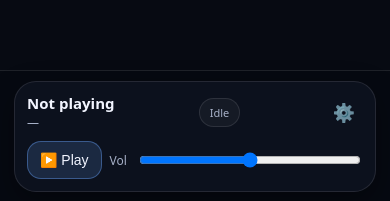
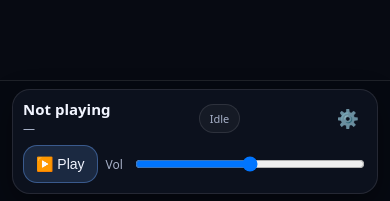
Before and after one commit to delgaudm/radio-mobile-web-launcher, a plain HTML site: page index.html in a window 390 px wide. Shown: the part 640-841 px from the top of the page. Drawn offline with Linux system fonts and the light colour scheme; no server answers.

Commit message:
Fix mobile viewport issue and optimize player spacing
CRITICAL FIX: Player was cut off at bottom on mobile devices.

ROOT CAUSE: Using height: 100vh doesn't account for mobile browser
address bars, causing content to extend beyond visible area.

SOLUTION:
1. Change body from height: 100vh to height: 100%
2. Add position: fixed; inset: 0; overflow: hidden to body
3. This makes body fill actual viewport, not theoretical 100vh

OPTIMIZATION: Reduce player padding/spacing for more compact UI:
- Player padding: 10px → 8px (top), 14px → 12px (sides)
- Player-card padding: 12px → 10px
- Player-card border-radius: 22px → 18px
- .now margin-bottom: 10px → 8px, gap: 10px → 8px

Result: Player always fully visible, more compact UI, more space
for station list.

Co-Authored-By: Claude Sonnet 4.5 <noreply@anthropic.com>

```diff
--- a/index.html
+++ b/index.html
@@ -56,8 +56,11 @@ Notes:
       color:var(--text);
       display: flex;
       flex-direction: column;
-      height: 100vh;
+      height: 100%;
       padding: 0;
+      position: fixed;
+      inset: 0;
+      overflow: hidden;
     }
 
     header{
@@ -147,7 +150,7 @@ Notes:
 
     .player{
       flex-shrink: 0;
-      padding: 10px 14px calc(env(safe-area-inset-bottom) + 12px) 14px;
+      padding: 8px 12px calc(env(safe-area-inset-bottom) + 10px) 12px;
       background: rgba(7,10,18,.98);
       border-top: 1px solid var(--border);
     }
@@ -157,12 +160,12 @@ Notes:
       margin: 0 auto;
       background: rgba(15,20,34,.78);
       border:1px solid var(--border);
-      border-radius: 22px;
+      border-radius: 18px;
       box-shadow: var(--shadow);
-      padding: 12px;
+      padding: 10px;
     }
 
-    .now{display:flex; align-items:center; justify-content:space-between; gap:10px; margin-bottom: 10px;}
+    .now{display:flex; align-items:center; justify-content:space-between; gap:8px; margin-bottom: 8px;}
     .now-left{min-width:0;}
     .now-title{font-weight:780; font-size:15px; line-height:1.2; overflow:hidden; text-overflow:ellipsis; white-space:nowrap;}
     .now-sub{margin-top:2px; font-size:12px; color:var(--muted); overflow:hidden; text-overflow:ellipsis; white-space:nowrap;}
```
